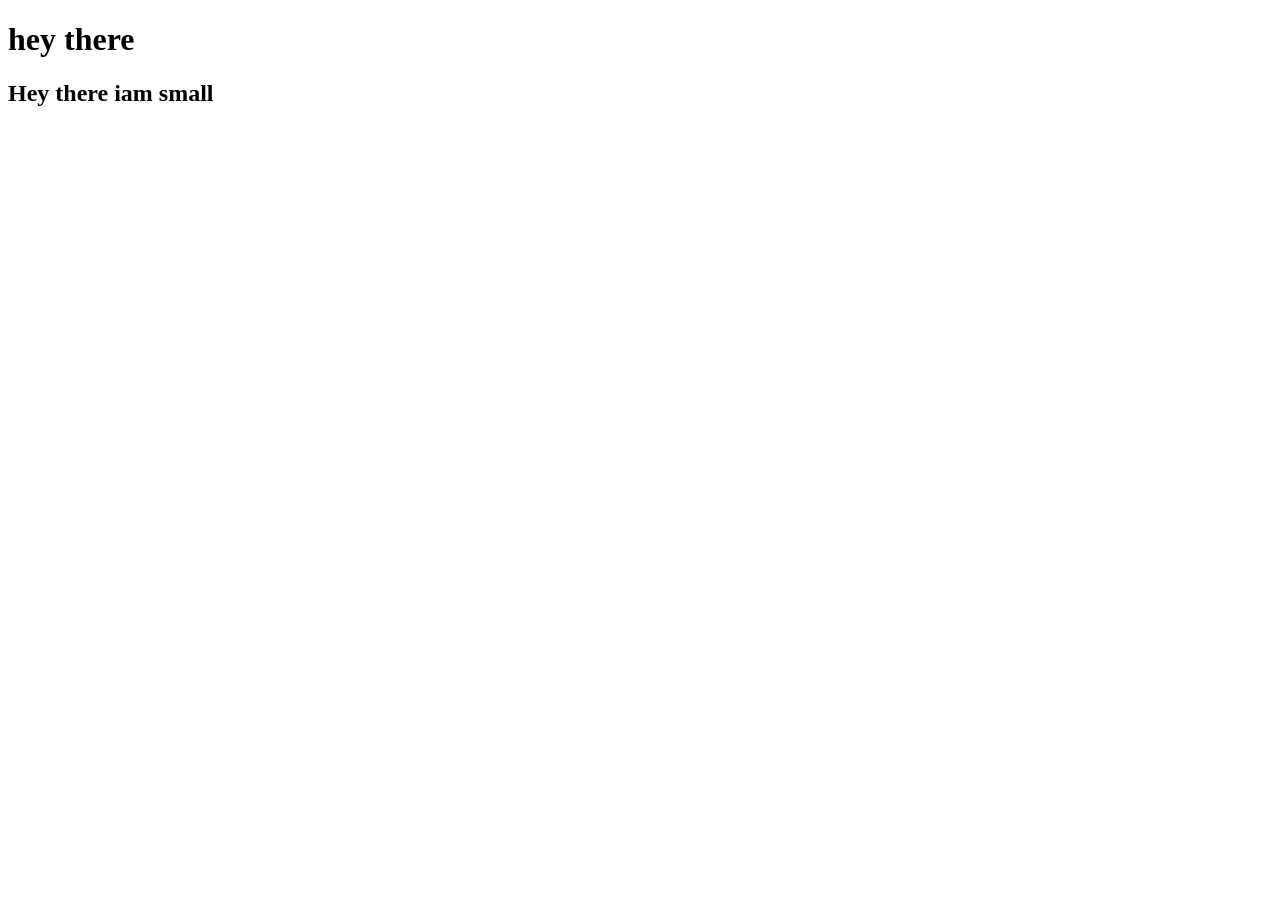
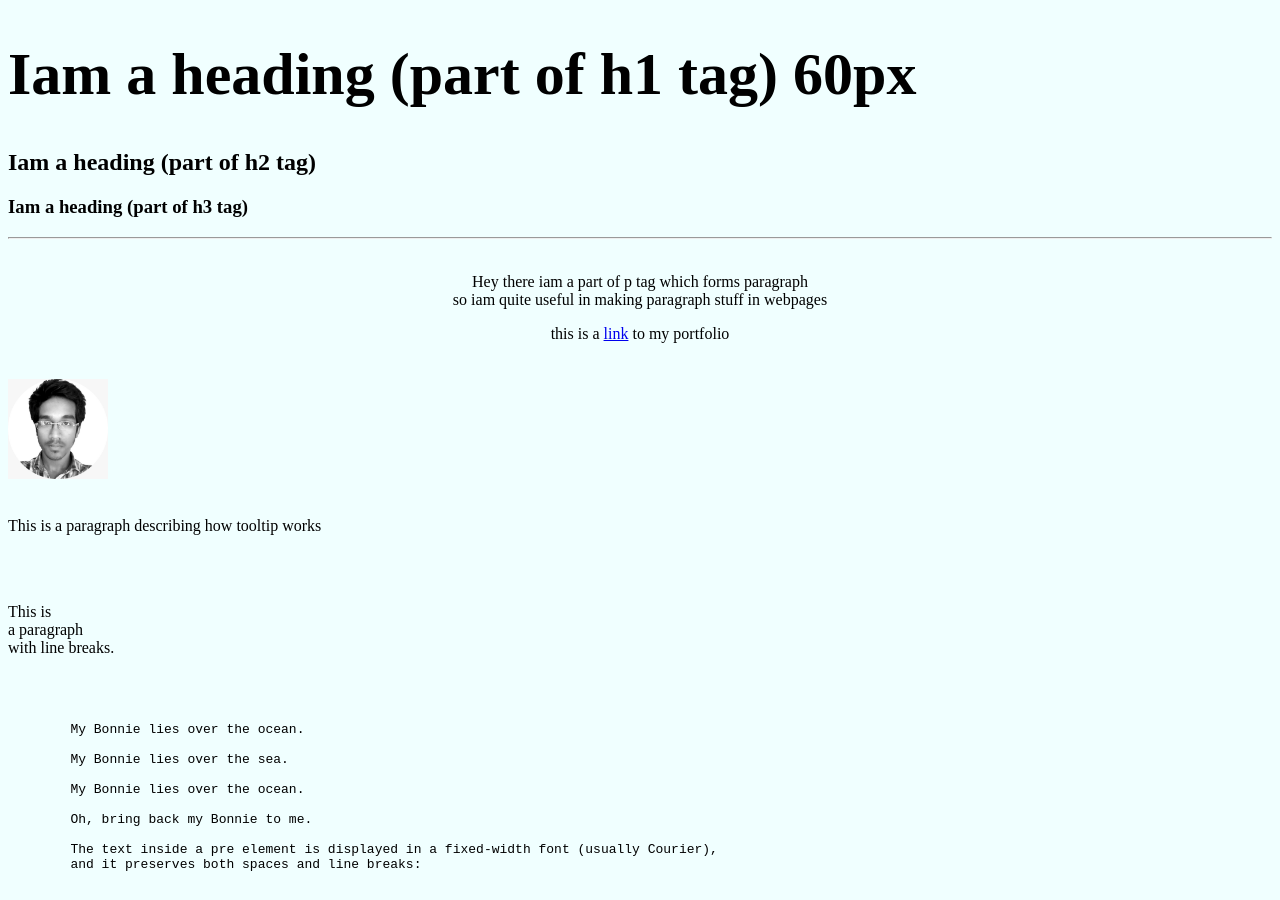
Before and after one commit to praveenRI007/Web-Devt, a plain HTML site: page demo001.html in a window 1280 px wide. Before the commit the page ends 800 px from the top, so only its background shows below. Drawn offline with Linux system fonts and the light colour scheme.

Commit message:
edited 2

```diff
--- a/demo001.html
+++ b/demo001.html
@@ -4,10 +4,41 @@
     <meta charset="UTF-8">
     <meta http-equiv="X-UA-Compatible" content="IE=edge">
     <meta name="viewport" content="width=device-width, initial-scale=1.0">
-    <title>Document</title>
+    <title>HTML learning</title>
 </head>
-<body>
-    <h1>hey there</h1>
-    <h2>Hey there iam small</h2>
+<body style="background-color: azure;">
+    <h1 style="font-size: 60px;">Iam a heading (part of h1 tag) 60px</h1>
+    <h2>Iam a heading (part of h2 tag)</h2>
+    <h3>Iam a heading (part of h3 tag)</h3>
+    <hr>
+    <p style="text-align: center;font-family: 'Times New Roman';">
+        <br>Hey there iam a part of p tag which forms paragraph
+        <br>so iam quite useful in making paragraph stuff in webpages
+    </p>
+    <div style="text-align: center;">this is a <a href="https://praveenri007.github.io/">link</a> to my portfolio</div>
+    <br>
+    <br>
+    <img src="pic.jpg" width="100" height="100" alt="hyperlink navigatees to my portfolio">
+    <br>
+    <br>
+    <p title="I'm a tooltip">This is a paragraph describing how tooltip works</p>
+    <br>
+    <br>
+    <p>This is<br>a paragraph<br>with line breaks.</p>
+    <br>
+    <br>
+    <pre>
+        My Bonnie lies over the ocean.
+
+        My Bonnie lies over the sea.
+
+        My Bonnie lies over the ocean.
+
+        Oh, bring back my Bonnie to me.
+
+        The text inside a pre element is displayed in a fixed-width font (usually Courier),
+        and it preserves both spaces and line breaks:
+    </pre>
+
 </body>
 </html>
```
Also changed, not shown: pic.jpg (added).
